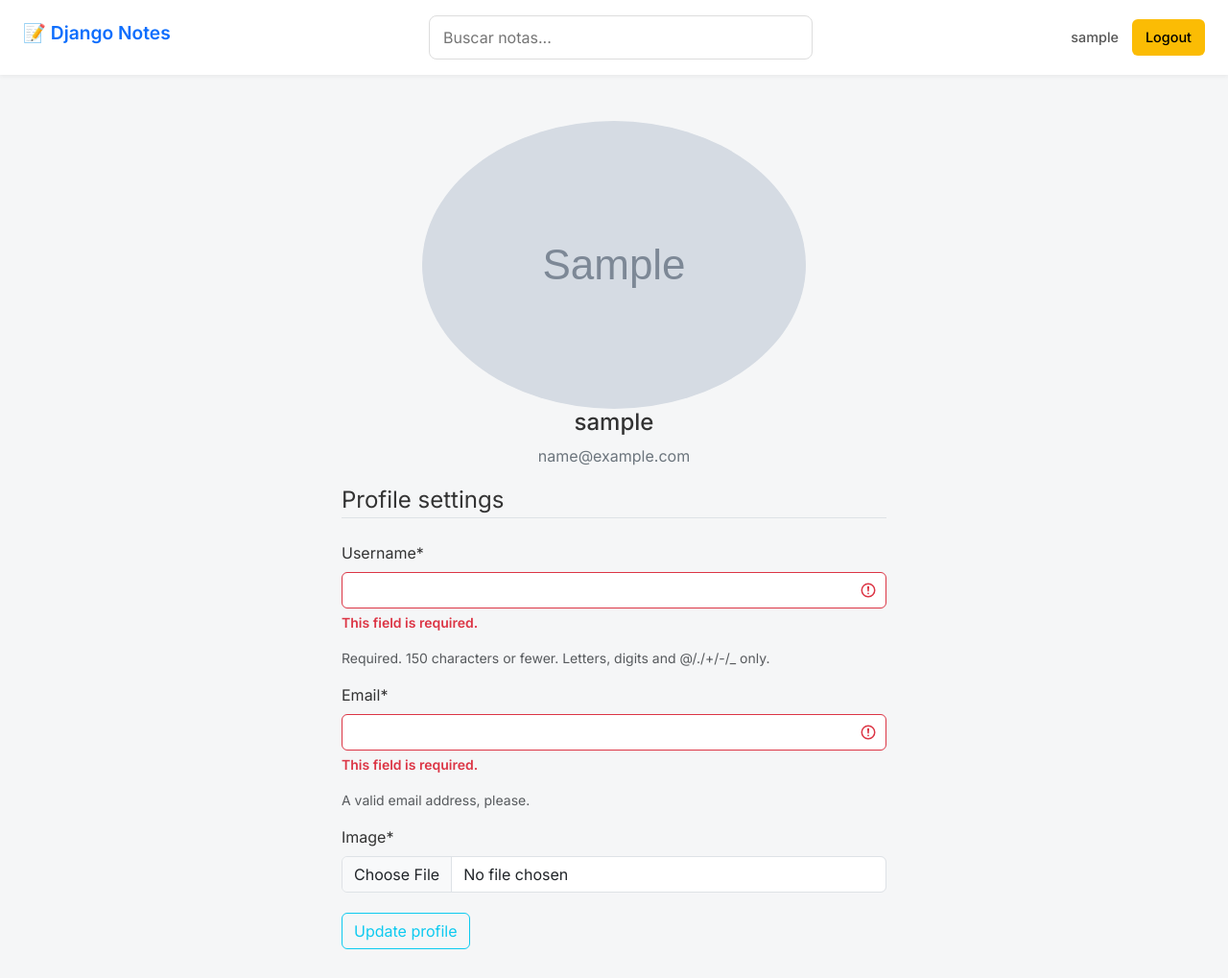
After one commit to AlvaroPicaza/django-notes, a Django app: page /profile/ in a window 1280 px wide. The commit adds this page. Shown: the whole page at 96% size. Run offline with Django 5.2, Linux system fonts and the light colour scheme; a user stored in the database is signed in; tables that the repository leaves empty hold one stand-in row (values such as "Sample post"); grey boxes marked "Sample" are stand-in pictures; some libraries are stand-ins or nearby versions.

Commit message:
User profile

```diff
--- a/notable_django/settings.py
+++ b/notable_django/settings.py
@@ -11,6 +11,7 @@ https://docs.djangoproject.com/en/5.2/ref/settings/
 """
 
 from pathlib import Path
+import os
 
 # Build paths inside the project like this: BASE_DIR / 'subdir'.
 BASE_DIR = Path(__file__).resolve().parent.parent
@@ -120,7 +121,10 @@ USE_TZ = True
 # Static files (CSS, JavaScript, Images)
 # https://docs.djangoproject.com/en/5.2/howto/static-files/
 
-STATIC_URL = 'static/'
+STATIC_URL = '/static/'
+
+MEDIA_ROOT =  os.path.join(BASE_DIR, 'media')
+MEDIA_URL = '/media/'
 
 CRISPY_ALLOWED_TEMPLATE_PACKS = "bootstrap5"
 
--- a/notable_django/urls.py
+++ b/notable_django/urls.py
@@ -18,11 +18,17 @@ from django.contrib import admin
 from django.urls import path, include
 from django.contrib.auth import views as auth_views
 from users import views as user_views
+from django.conf import settings
+from django.conf.urls.static import static
 
 urlpatterns = [
     path('admin/', admin.site.urls),
     path('notes/', include('notes.urls')),
     path('register/', user_views.register, name='register'),
     path('login/', user_views.CustomLoginView.as_view(), name='login'),
-    path('logout/', auth_views.LogoutView.as_view(template_name='users/logout.html'), name='logout')
+    path('logout/', auth_views.LogoutView.as_view(template_name='users/logout.html'), name='logout'),
+    path('profile/', user_views.profile, name='profile'),
 ]
+
+if settings.DEBUG:
+    urlpatterns += static(settings.MEDIA_URL, document_root=settings.MEDIA_ROOT)
--- a/notes/templates/notes/base.html
+++ b/notes/templates/notes/base.html
@@ -26,7 +26,7 @@
                 <input type="search" placeholder="Buscar notas...">
             </div>
             <nav class="right">
-                <a class="nav-link" href="#">{{user.username}}</a>
+                <a class="nav-link" href="{%url 'profile'%}">{{user.username}}</a>
                 <a class="nav-link register" href="{%url 'logout' %}">Logout</a>
             </nav>
 
--- a/users/forms.py
+++ b/users/forms.py
@@ -62,7 +62,7 @@ class UserUpdateForm(forms.ModelForm):
         model = User
         fields = ['username','email']
 
-"""class ProfileUpdateForm(forms.ModelForm):
+class ProfileUpdateForm(forms.ModelForm):
     class Meta:
         model = Profile
-        fields = ['image']"""
+        fields = ['image']
--- a/users/models.py
+++ b/users/models.py
@@ -1,6 +1,6 @@
 from django.db import models
 from django.contrib.auth.models import User
-#from PIL import Image
+from PIL import Image
 
 class Profile(models.Model):
     user = models.OneToOneField(User, on_delete=models.CASCADE)
@@ -8,3 +8,12 @@ class Profile(models.Model):
 
     def __str__(self):
         return f"{self.user.username} Profile"
+
+
+    def save(self,*args,**kwargs):
+        super().save(*args,**kwargs)
+        im = Image.open(self.image.path)
+        if im.height > 300 or im.width > 300:
+            output_size = (300,300)
+            im.thumbnail(output_size)
+            im.save(self.image.path)
--- /dev/null
+++ b/users/templates/users/profile.html
@@ -0,0 +1,31 @@
+{% extends "notes/base.html" %}
+{% load crispy_forms_filters %}
+{% load crispy_forms_tags %}
+
+{% block content %}
+<div class="container mt-5">
+    <div class="row justify-content-center">
+        <div class="col-12 col-md-8 col-lg-6">
+        <div class="media flex-column align-items-center text-center">
+            <img class="rounded-circle account-img" src="{{ user.profile.image.url }}">
+            <div class="media-body">
+            <h4 class="account-heading">{{ user.username }}</h4>
+            <p class="text-secondary">{{ user.email }}</p>
+            </div>
+        </div>
+        <form method="POST" enctype="multipart/form-data">
+            <!-- Pasamos un csrf token al trabajar con SessionAuthentication-->
+            {% csrf_token %}
+            <fieldset class="from-group">
+            <legend class="border-bottom mb-4">Profile settings</legend>
+            {{u_form|crispy}}
+            {{p_form|crispy}}
+            </fieldset>
+            <div class="form-group" style="margin-top: 5px">
+            <button class="btn btn-outline-info" type="submit">Update profile</button>
+            </div>
+        </form>
+        </div>
+    </div>
+</div>
+{% endblock %}
--- a/users/views.py
+++ b/users/views.py
@@ -1,9 +1,11 @@
 from django.shortcuts import render, redirect
 from django.contrib import messages
-from .forms import UserRegisterForm,UserLoginForm
+from .forms import UserRegisterForm,UserLoginForm, UserUpdateForm, ProfileUpdateForm
 from django.contrib.auth.views import LoginView
 from django.contrib.auth.decorators import login_required
 #from django.contrib.auth.forms import UserCreationForm
+from django.contrib.auth.decorators import login_required
+
 
 def register(request):
         if request.method == "POST":
@@ -17,6 +19,35 @@ def register(request):
         else:
             form = UserRegisterForm()
         return render(request,'users/register.html',{'form':form})
+
+
+@login_required
+def profile(request):
+    if request.method == "POST":
+        u_form = UserUpdateForm(request.POST, instance=request.user)
+        p_form = ProfileUpdateForm(request.POST,
+                                   request.FILES,
+                                   instance=request.user.profile)
+
+        if u_form.is_valid():
+             username = request.user.username
+             u_form.save()
+             p_form.save()
+             messages.success(request=request,message=f"Se ha modificado el perfil de {username}")
+             return redirect('profile')
+    else:
+        u_form = UserUpdateForm(request.POST, instance=request.user)
+        p_form = ProfileUpdateForm(request.POST,
+                                    request.FILES,
+                                    request.user.profile
+                                    )
+
+        context={
+            'u_form':u_form,
+            'p_form':p_form
+        }
+
+        return render(request,'users/profile.html',context)
 
 """def login(request):
         if request.method == "POST":
```
Also changed, not shown: media/profile_pics/Cat_With_Hat_And_Sunglasses.jpeg (added), media/profile_pics/ChatGPT_Image_Jan_8_2026_08_12_36_PM.png (added), media/profile_pics/ChatGPT_Image_Jan_8_2026_08_12_36_PM_a4hUSvN.png (added).
